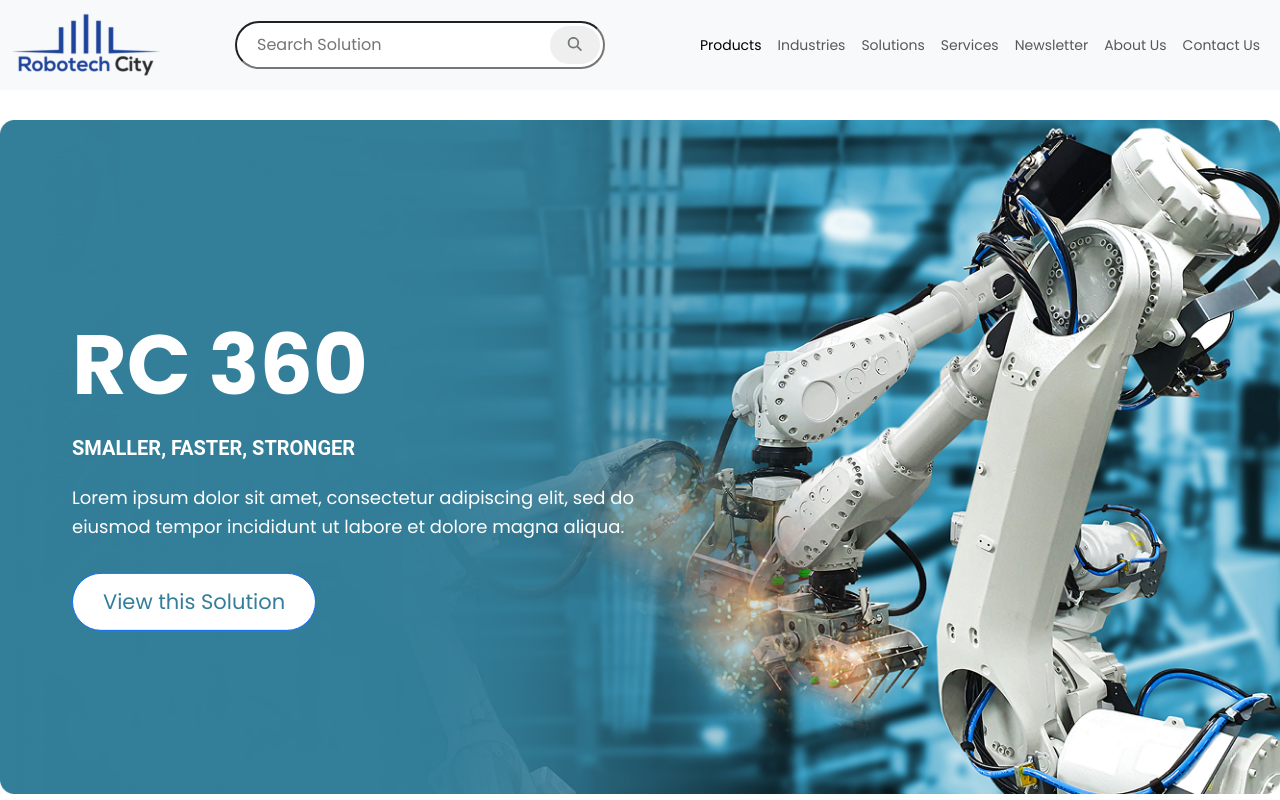
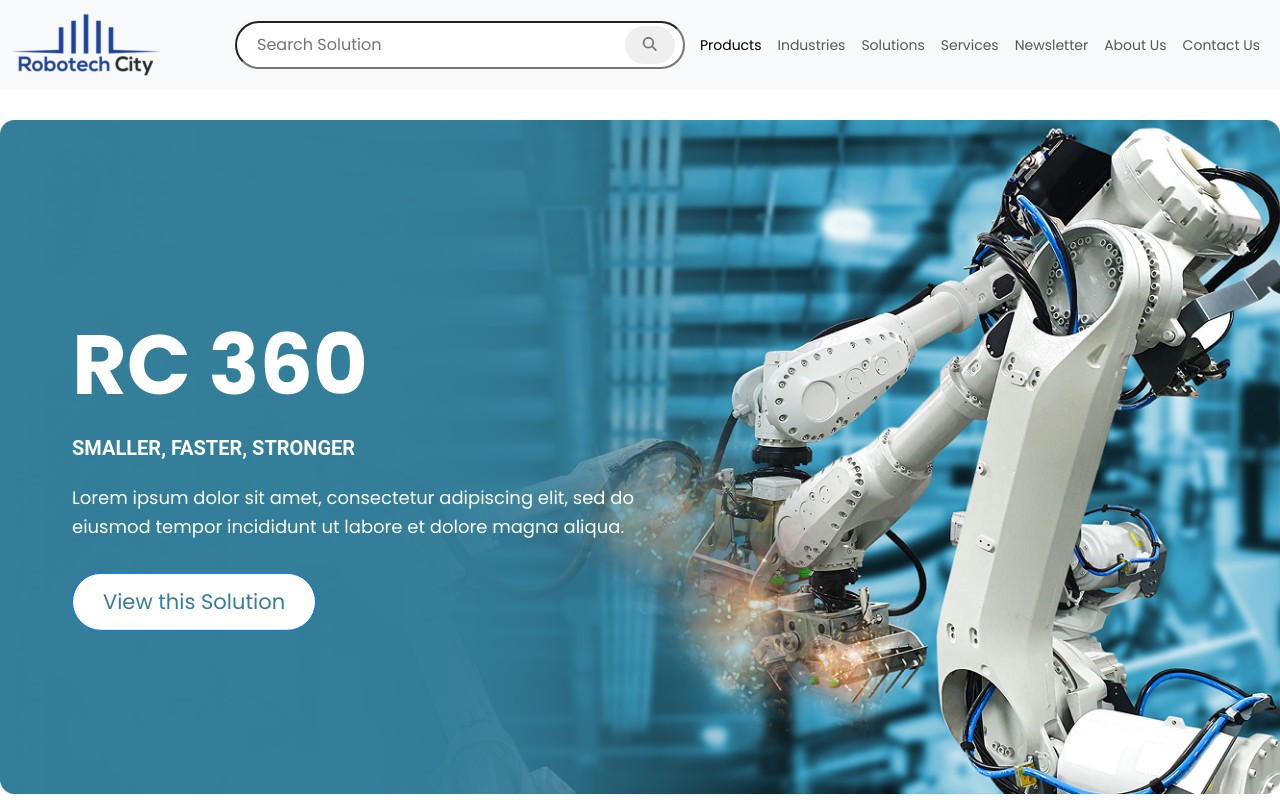
Before and after one commit to WETiger/Robotech-City, a plain HTML site: page index.html in a window 1280 px wide. Shown: the top 800 px of the page. Drawn offline with nearby package versions, Linux system fonts and the light colour scheme.

Commit message:
search bar update

```diff
--- a/css/style.css
+++ b/css/style.css
@@ -89,7 +89,7 @@ Header Area
 	padding: 10px 20px;
     border-radius: 32px;
     /* border: 1px solid #D9D9D900; */
-    width: 370px;
+    width: 450px;
     font-size: 16px;
     padding-right: 60px;
     margin-left: 55px;
```
